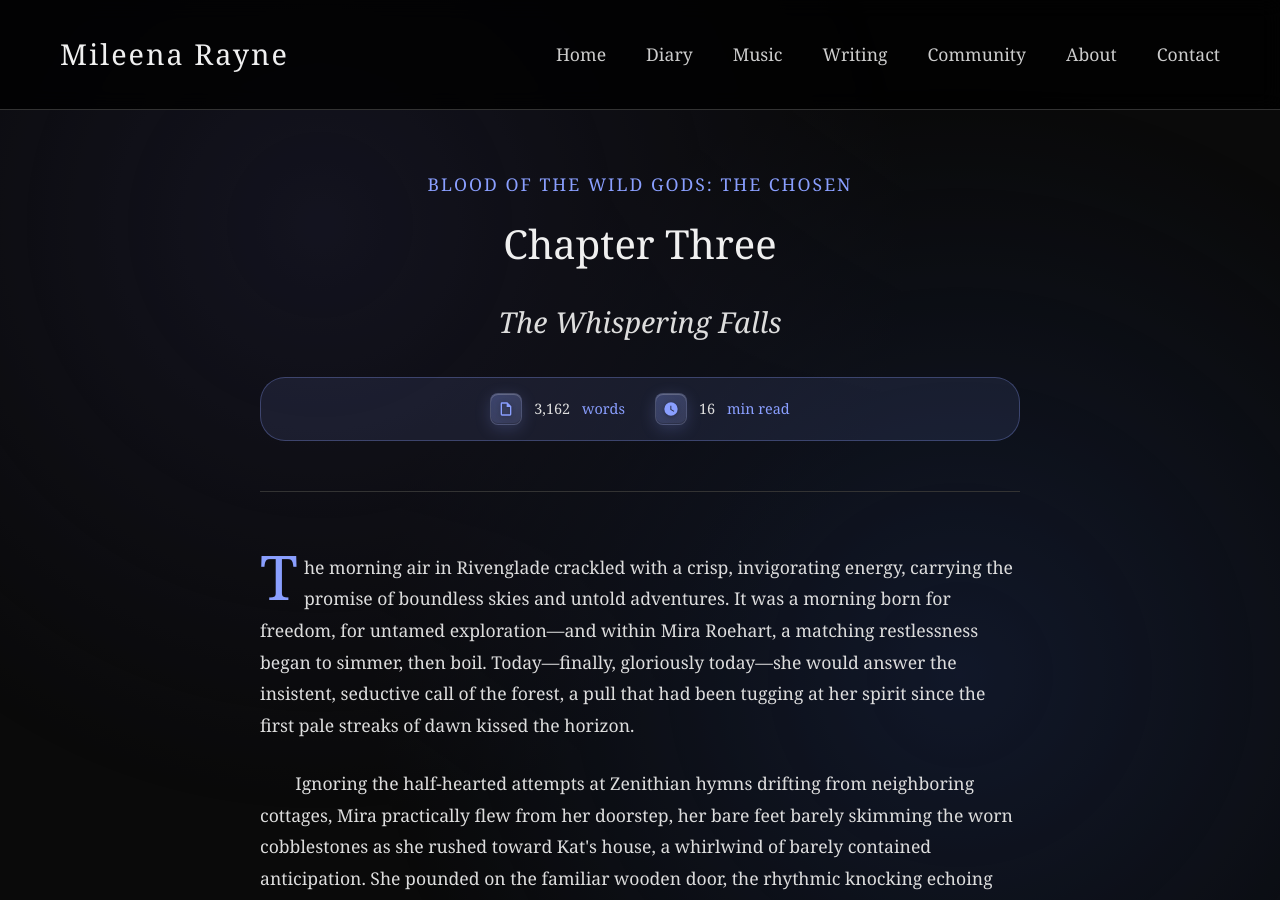
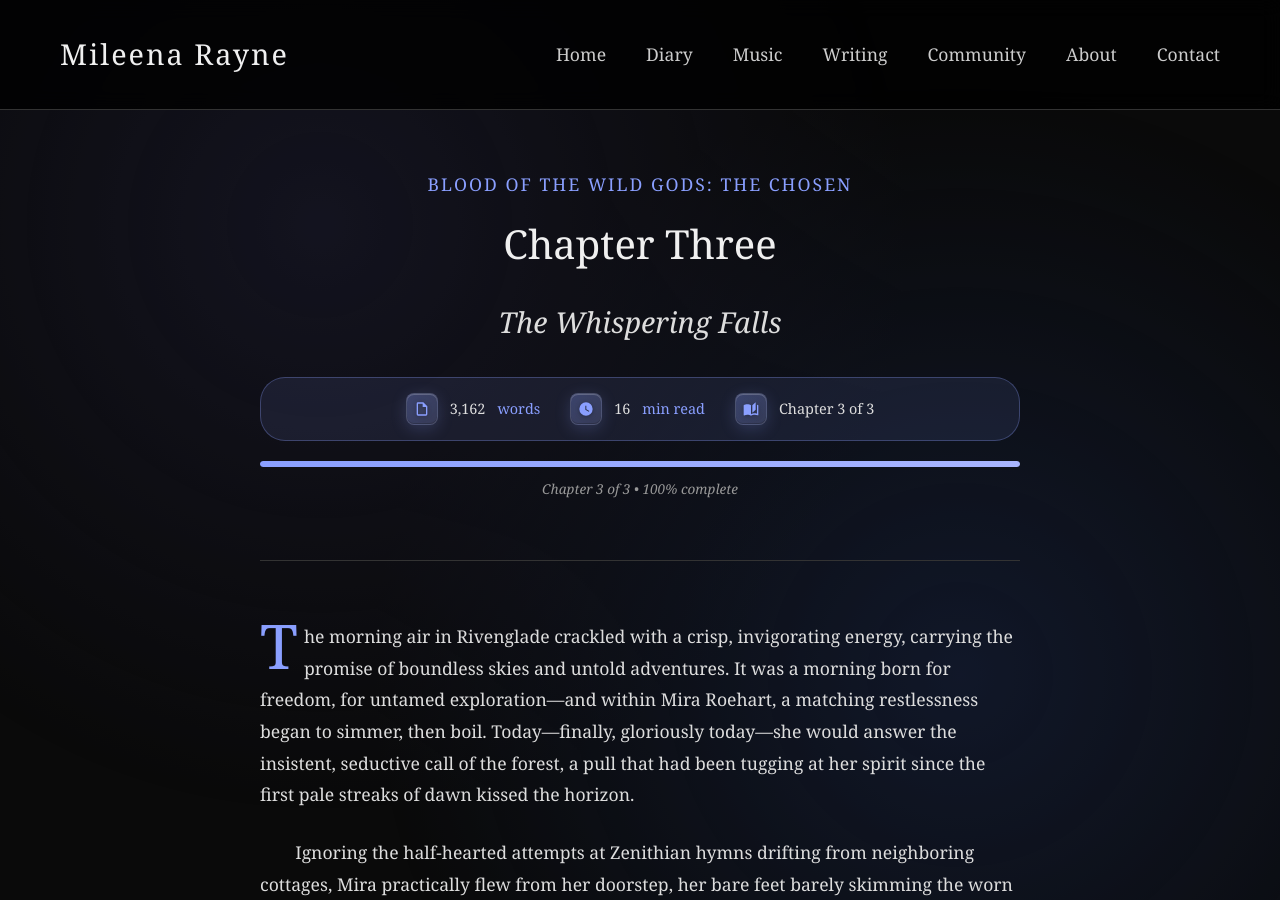
Before and after one commit to Mileena28/Mileena28.github.io, a Jekyll site: the page built from _chapters/the-chosen/chapter-03.html, in a window 1280 px wide and 900 px high. Built offline with Jekyll 4.4.1, drawn with Linux system fonts in a browser that asks for light colours.

Commit message:
Update chapter-03.html

```diff
--- a/_chapters/the-chosen/chapter-03.html
+++ b/_chapters/the-chosen/chapter-03.html
@@ -3,8 +3,11 @@ layout: chapter
 book_title: "Blood of the Wild Gods: The Chosen"
 title: "Chapter Three"
 subtitle: "The Whispering Falls"
+chapter_number: 3
+total_chapters: 3
+prev_chapter: "/chapters/the-chosen/chapter-02/"
+next_chapter: null
 permalink: /chapters/the-chosen/chapter-03/
-prev_chapter: /chapters/the-chosen/chapter-02/
 ---
 
         <p>The morning air in Rivenglade crackled with a crisp, invigorating energy, carrying the promise of boundless skies and untold adventures. It was a morning born for freedom, for untamed exploration—and within Mira Roehart, a matching restlessness began to simmer, then boil. Today—finally, gloriously today—she would answer the insistent, seductive call of the forest, a pull that had been tugging at her spirit since the first pale streaks of dawn kissed the horizon.</p>
```
